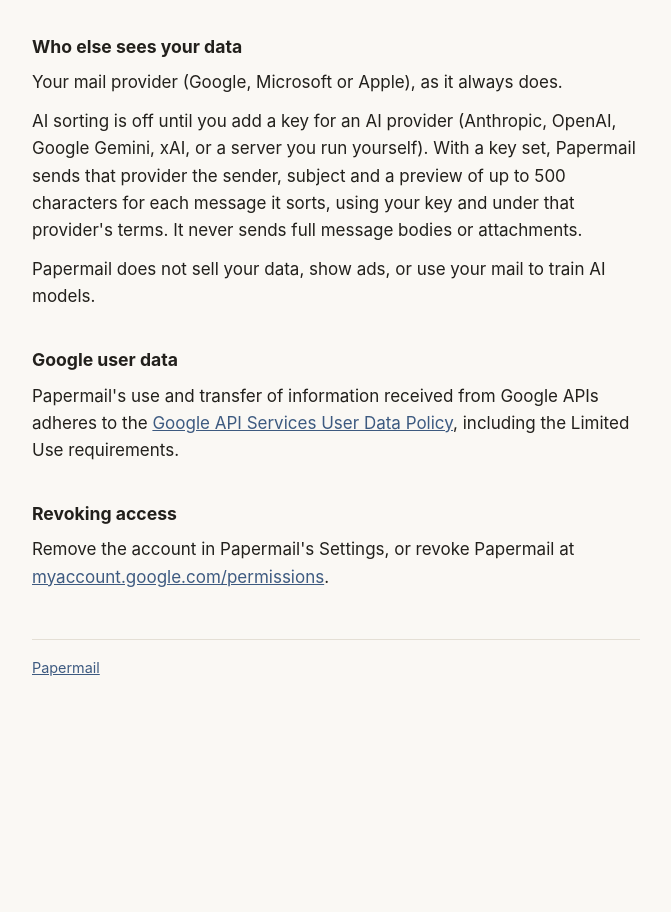
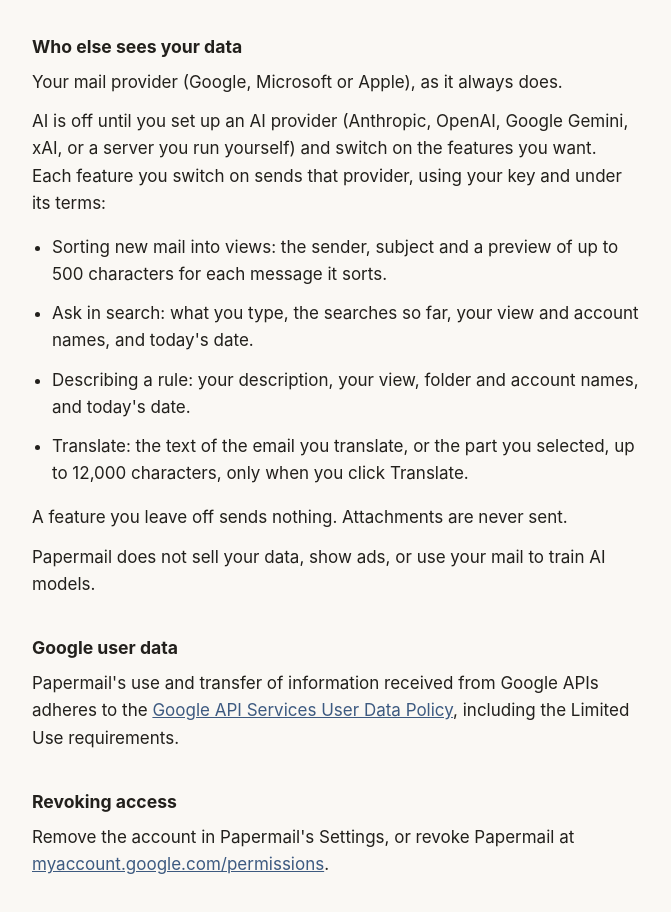
Before and after one commit to MattiSavolainen/papermail-site, a plain HTML site: page privacy.html in a window 1280 px wide. Shown: the part 866-1778 px from the top of the page, without its empty margins (304-975 px from the left). Before the commit the page ends 1625 px from the top, so only its background shows below. Drawn offline with Linux system fonts and the light colour scheme.

Commit message:
Privacy policy: list each AI feature and what it sends

```diff
--- a/privacy.html
+++ b/privacy.html
@@ -10,7 +10,7 @@
 <body>
   <main>
     <h1>Privacy policy</h1>
-    <p class="lede">Last updated 16 November 2026</p>
+    <p class="lede">Last updated 20 November 2026</p>
 
     <p>Papermail is a macOS email app. It runs on your Mac and has no server of its own, so the developer never receives your mail, your contacts or your sign-in details.</p>
 
@@ -31,7 +31,14 @@
 
     <h2>Who else sees your data</h2>
     <p>Your mail provider (Google, Microsoft or Apple), as it always does.</p>
-    <p>AI sorting is off until you add a key for an AI provider (Anthropic, OpenAI, Google Gemini, xAI, or a server you run yourself). With a key set, Papermail sends that provider the sender, subject and a preview of up to 500 characters for each message it sorts, using your key and under that provider's terms. It never sends full message bodies or attachments.</p>
+    <p>AI is off until you set up an AI provider (Anthropic, OpenAI, Google Gemini, xAI, or a server you run yourself) and switch on the features you want. Each feature you switch on sends that provider, using your key and under its terms:</p>
+    <ul>
+      <li>Sorting new mail into views: the sender, subject and a preview of up to 500 characters for each message it sorts.</li>
+      <li>Ask in search: what you type, the searches so far, your view and account names, and today's date.</li>
+      <li>Describing a rule: your description, your view, folder and account names, and today's date.</li>
+      <li>Translate: the text of the email you translate, or the part you selected, up to 12,000 characters, only when you click Translate.</li>
+    </ul>
+    <p>A feature you leave off sends nothing. Attachments are never sent.</p>
     <p>Papermail does not sell your data, show ads, or use your mail to train AI models.</p>
 
     <h2>Google user data</h2>
```
Also changed, not shown: index.html (+1 -1 lines).
